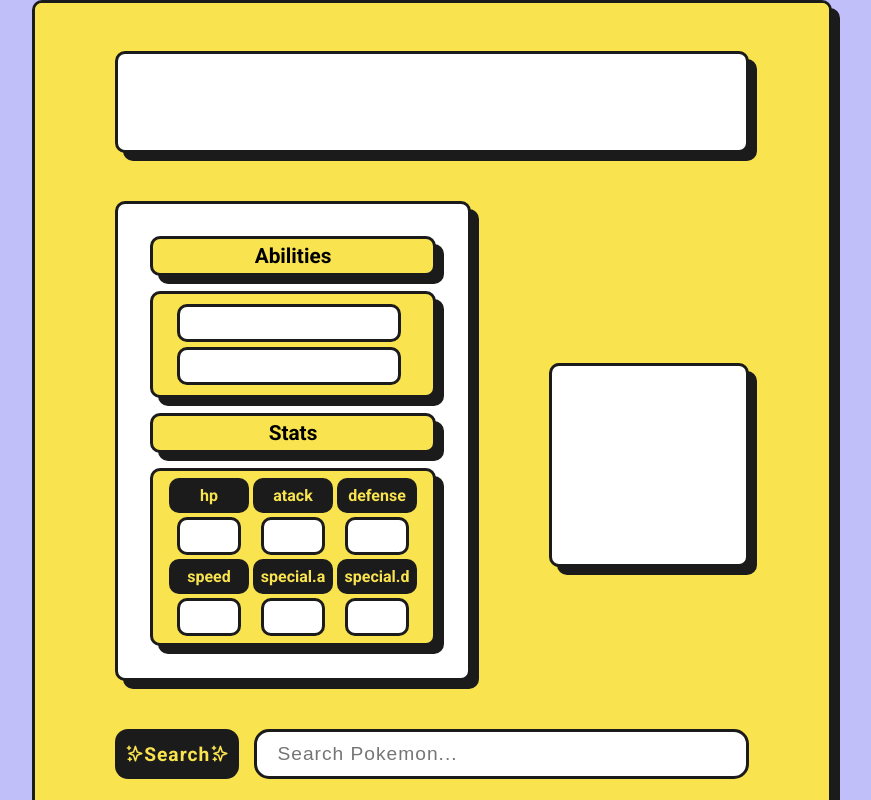
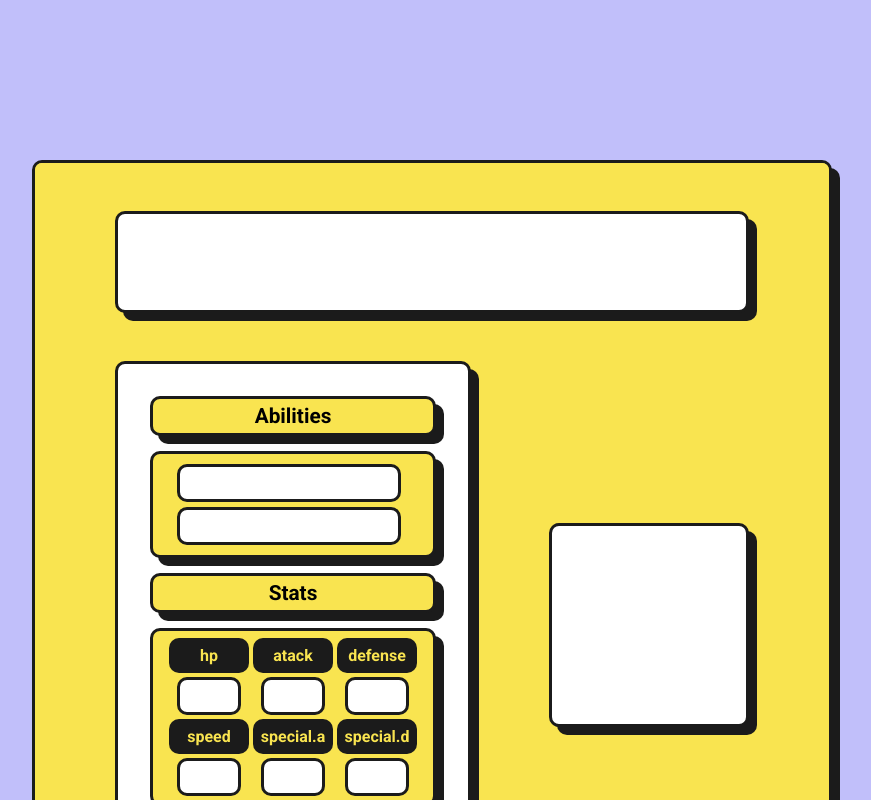
Before and after one commit to GabrielTurrillas/PokeApp, a React (Create React App) app: page / in a window 1280 px wide. Shown: the whole page, without its empty margins (208-1079 px from the left). Built offline with nearby package versions, Linux system fonts and the light colour scheme.

Commit message:
padding container principal

```diff
--- a/src/App.tsx
+++ b/src/App.tsx
@@ -14,6 +14,7 @@ import Input from './components/Input';
 
 const Container = styled.div`
   position:fixed;
+  padding:10rem;
   display:flex;
   width:100%;
   height:100%;
--- a/src/components/Layout/index.tsx
+++ b/src/components/Layout/index.tsx
@@ -93,7 +93,7 @@ const LeftZone = styled(Zone)`
 const RightZone = styled(Zone)`
   display:flex;
   align-items:center;
-  justify-content:end;
+  justify-content: end;
   padding-right:5rem;
   @media ${device.tablet}{
     padding-right:2rem;
```
